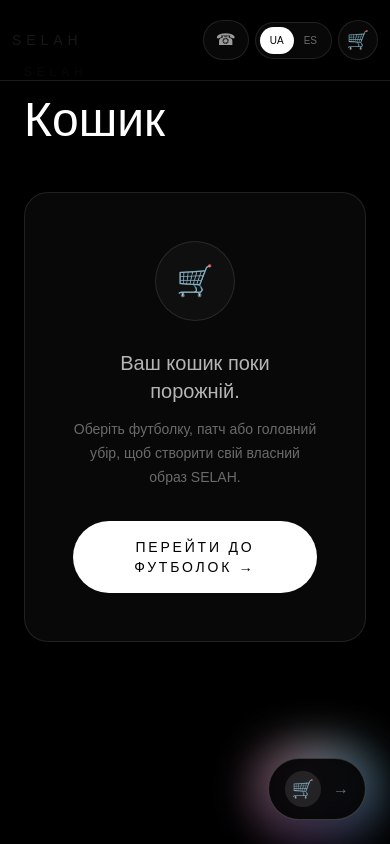
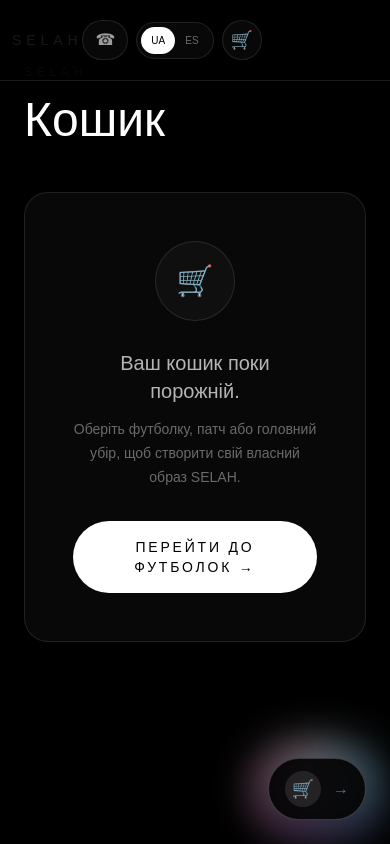
Before and after one commit to fomazorom1516-coder/selah, a Next.js app: page /cart in a window 390 px wide. Built offline with nearby package versions, Linux system fonts and the light colour scheme.

Commit message:
Fix responsive navbar

```diff
--- a/components/Navbar.tsx
+++ b/components/Navbar.tsx
@@ -15,247 +15,115 @@ export default function Navbar() {
 
       if (saved === "uk" || saved === "es") {
         setLanguage(saved);
+      } else {
+        setLanguage("uk");
       }
     };
 
     updateLanguage();
 
-    window.addEventListener(
-      "selah-language-changed",
-      updateLanguage
-    );
-
-    window.addEventListener(
-      "language-changed",
-      updateLanguage
-    );
-
-    window.addEventListener(
-      "storage",
-      updateLanguage
-    );
+    window.addEventListener("selah-language-changed", updateLanguage);
+    window.addEventListener("language-changed", updateLanguage);
+    window.addEventListener("storage", updateLanguage);
 
     return () => {
-      window.removeEventListener(
-        "selah-language-changed",
-        updateLanguage
-      );
-
-      window.removeEventListener(
-        "language-changed",
-        updateLanguage
-      );
-
-      window.removeEventListener(
-        "storage",
-        updateLanguage
-      );
+      window.removeEventListener("selah-language-changed", updateLanguage);
+      window.removeEventListener("language-changed", updateLanguage);
+      window.removeEventListener("storage", updateLanguage);
     };
   }, []);
 
   const changeLanguage = (value: Language) => {
     setLanguage(value);
-
-    localStorage.setItem(
-      "selah-language",
-      value
-    );
-
-    window.dispatchEvent(
-      new Event("selah-language-changed")
-    );
+    localStorage.setItem("selah-language", value);
+    window.dispatchEvent(new Event("selah-language-changed"));
   };
 
   return (
-    <header
-      className="
-        fixed
-        left-0
-        right-0
-        top-0
-        z-[1000]
-        border-b
-        border-white/10
-        bg-black/80
-        backdrop-blur-xl
-      "
-    >
-      <div
-        className="
-          mx-auto
-          flex
-          h-20
-          max-w-7xl
-          items-center
-          justify-between
-          gap-3
-          px-3
-          sm:px-6
-        "
-      >
+    <header className="fixed left-0 right-0 top-0 z-[1000] border-b border-white/10 bg-black/80 backdrop-blur-xl">
+      <div className="mx-auto flex h-20 max-w-7xl items-center px-3 sm:px-6 md:px-4 lg:px-6">
+
         {/* LOGO */}
 
         <Link
           href="/"
-          className="
-            shrink-0
-            text-sm
-            font-medium
-            uppercase
-            tracking-[0.35em]
-            transition
-            hover:text-white/60
-          "
+          className="shrink-0 text-sm font-medium uppercase tracking-[0.35em] transition hover:text-white/60"
         >
           SELAH
         </Link>
 
-        {/* DESKTOP MENU */}
+        {/* NAVIGATION */}
 
-        <nav
-          className="
-            hidden
-            items-center
-            gap-6
-            lg:flex
-            xl:gap-8
-          "
-        >
+        <nav className="ml-auto mr-2 hidden items-center gap-3 md:flex lg:mr-4 lg:gap-8">
           <Link
             href="/"
-            className="text-sm text-white/60 hover:text-white"
+            className="whitespace-nowrap text-[11px] text-white/60 transition hover:text-white lg:text-sm"
           >
-            {language === "uk"
-              ? "Головна"
-              : "Inicio"}
+            {language === "uk" ? "Головна" : "Inicio"}
           </Link>
 
           <Link
             href="/tshirts"
-            className="text-sm text-white/60 hover:text-white"
+            className="whitespace-nowrap text-[11px] text-white/60 transition hover:text-white lg:text-sm"
           >
-            {language === "uk"
-              ? "Футболки"
-              : "Camisetas"}
+            {language === "uk" ? "Футболки" : "Camisetas"}
           </Link>
 
           <Link
             href="/patches"
-            className="text-sm text-white/60 hover:text-white"
+            className="whitespace-nowrap text-[11px] text-white/60 transition hover:text-white lg:text-sm"
           >
-            {language === "uk"
-              ? "Патчі"
-              : "Parches"}
+            {language === "uk" ? "Патчі" : "Parches"}
           </Link>
 
           <Link
             href="/headwear"
-            className="text-sm text-white/60 hover:text-white"
+            className="whitespace-nowrap text-[11px] text-white/60 transition hover:text-white lg:text-sm"
           >
-            {language === "uk"
-              ? "Головні убори"
-              : "Gorras"}
+            {language === "uk" ? "Головні убори" : "Gorras"}
           </Link>
         </nav>
 
         {/* RIGHT */}
 
-        <div
-          className="
-            flex
-            shrink-0
-            items-center
-            gap-1.5
-            sm:gap-3
-          "
-        >
+        <div className="flex shrink-0 items-center gap-2 sm:gap-3">
+
           {/* CONTACTS */}
 
-          <div className="relative shrink-0">
+          <div className="relative">
             <button
               type="button"
-              onClick={() =>
-                setContactsOpen(!contactsOpen)
-              }
-              aria-label={
-                language === "uk"
-                  ? "Контакти"
-                  : "Contacto"
-              }
-              className="
-                flex
-                h-10
-                shrink-0
-                items-center
-                justify-center
-                rounded-full
-                border
-                border-white/10
-                bg-white/[0.03]
-                px-3
-                text-xs
-                text-white/60
-                hover:border-white/40
-                hover:bg-white/10
-                hover:text-white
-                sm:px-4
-              "
+              onClick={() => setContactsOpen(!contactsOpen)}
+              aria-label={language === "uk" ? "Контакти" : "Contacto"}
+              className="flex h-10 items-center justify-center rounded-full border border-white/10 bg-white/[0.03] px-3 text-xs text-white/60 transition hover:border-white/40 hover:bg-white/10 hover:text-white sm:px-4"
             >
-              <span className="hidden sm:inline">
-                {language === "uk"
-                  ? "Контакти"
-                  : "Contacto"}
+              <span className="hidden md:inline">
+                {language === "uk" ? "Контакти" : "Contacto"}
               </span>
 
-              <span className="inline text-base sm:hidden">
+              <span className="text-base md:hidden">
                 ☎
               </span>
             </button>
 
+            {/* CONTACT PANEL */}
+
             {contactsOpen && (
-              <div
-                className="
-                  absolute
-                  right-0
-                  top-12
-                  w-[calc(100vw-24px)]
-                  max-w-72
-                  rounded-2xl
-                  border
-                  border-white/10
-                  bg-black
-                  p-5
-                  shadow-2xl
-                "
-              >
+              <div className="absolute right-0 top-12 w-[calc(100vw-32px)] max-w-72 rounded-2xl border border-white/10 bg-black p-5 shadow-2xl">
                 <p className="text-xs uppercase tracking-[0.3em] text-white/40">
                   SELAH
                 </p>
 
                 <h3 className="mt-3 text-lg text-white">
-                  {language === "uk"
-                    ? "Контакти"
-                    : "Contacto"}
+                  {language === "uk" ? "Контакти" : "Contacto"}
                 </h3>
 
                 <a
                   href="tel:+34641136326"
-                  className="
-                    mt-5
-                    block
-                    rounded-xl
-                    border
-                    border-white/10
-                    bg-white/[0.03]
-                    p-3
-                    hover:border-white/30
-                    hover:bg-white/[0.07]
-                  "
+                  className="mt-5 block rounded-xl border border-white/10 bg-white/[0.03] p-3 hover:border-white/30 hover:bg-white/[0.07]"
                 >
                   <p className="text-xs text-white/40">
-                    {language === "uk"
-                      ? "Телефон"
-                      : "Teléfono"}
+                    {language === "uk" ? "Телефон" : "Teléfono"}
                   </p>
 
                   <p className="mt-1 text-sm text-white">
@@ -265,17 +133,7 @@ export default function Navbar() {
 
                 <a
                   href="mailto:fomazorom1516@icloud.com"
-                  className="
-                    mt-3
-                    block
-                    rounded-xl
-                    border
-                    border-white/10
-                    bg-white/[0.03]
-                    p-3
-                    hover:border-white/30
-                    hover:bg-white/[0.07]
-                  "
+                  className="mt-3 block rounded-xl border border-white/10 bg-white/[0.03] p-3 hover:border-white/30 hover:bg-white/[0.07]"
                 >
                   <p className="text-xs text-white/40">
                     Email
@@ -291,55 +149,27 @@ export default function Navbar() {
 
           {/* LANGUAGE */}
 
-          <div
-            className="
-              flex
-              shrink-0
-              rounded-full
-              border
-              border-white/10
-              bg-white/[0.03]
-              p-1
-            "
-          >
+          <div className="flex shrink-0 rounded-full border border-white/10 bg-white/[0.03] p-1">
             <button
               type="button"
-              onClick={() =>
-                changeLanguage("uk")
-              }
-              className={`
-                rounded-full
-                px-2.5
-                py-1.5
-                text-[10px]
-                sm:px-3
-                ${
+              onClick={() => changeLanguage("uk")}
+              className={`rounded-full px-2.5 py-1.5 text-[10px] transition sm:px-3 ${
                 language === "uk"
                   ? "bg-white text-black"
                   : "text-white/40 hover:text-white"
-                }
-              `}
+              }`}
             >
               UA
             </button>
 
             <button
               type="button"
-              onClick={() =>
-                changeLanguage("es")
-              }
-              className={`
-                rounded-full
-                px-2.5
-                py-1.5
-                text-[10px]
-                sm:px-3
-                ${
+              onClick={() => changeLanguage("es")}
+              className={`rounded-full px-2.5 py-1.5 text-[10px] transition sm:px-3 ${
                 language === "es"
                   ? "bg-white text-black"
                   : "text-white/40 hover:text-white"
-                }
-              `}
+              }`}
             >
               ES
             </button>
@@ -349,29 +179,12 @@ export default function Navbar() {
 
           <Link
             href="/cart"
-            aria-label={
-              language === "uk"
-                ? "Кошик"
-                : "Carrito"
-            }
-            className="
-              flex
-              h-10
-              w-10
-              shrink-0
-              items-center
-              justify-center
-              rounded-full
-              border
-              border-white/10
-              bg-white/[0.03]
-              text-lg
-              hover:border-white/40
-              hover:bg-white/10
-            "
+            aria-label={language === "uk" ? "Кошик" : "Carrito"}
+            className="flex h-10 w-10 shrink-0 items-center justify-center rounded-full border border-white/10 bg-white/[0.03] text-lg transition hover:border-white/40 hover:bg-white/10"
           >
             🛒
           </Link>
+
         </div>
       </div>
     </header>
```
Lines whose indentation alone changed are shown as unchanged.
